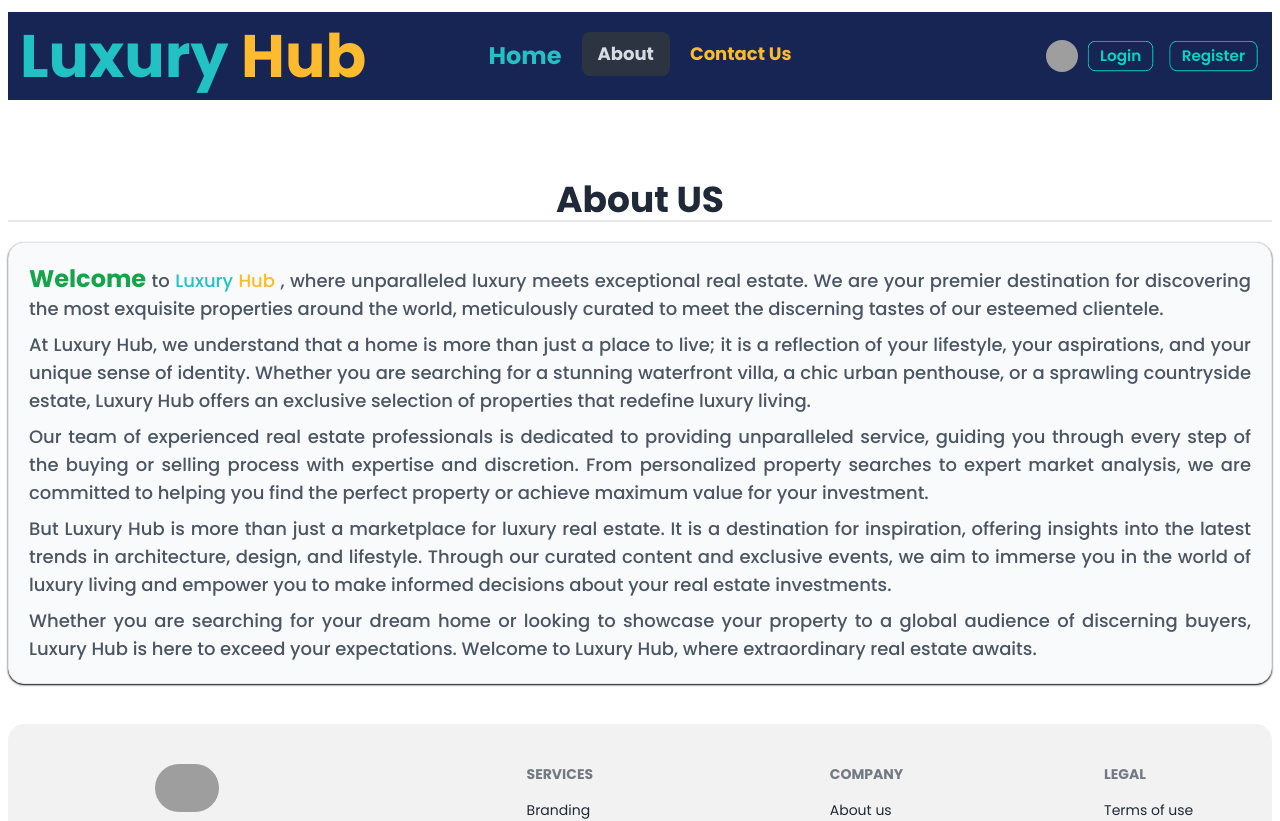
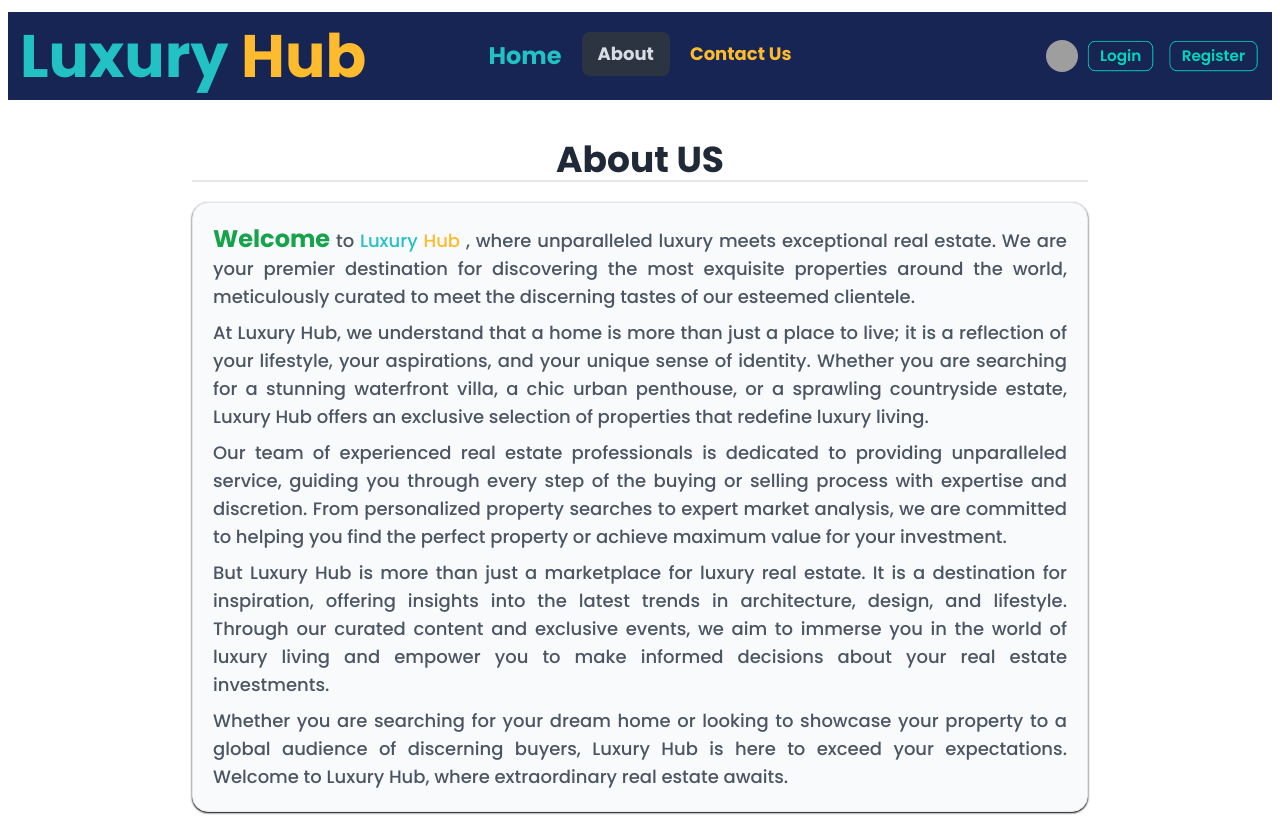
Before and after one commit to saiful797/Luxury-Hub, a React (Vite) app: page /about in a window 1280 px wide. Shown: the top 821 px of the page. Built offline with nearby package versions, Linux system fonts and the light colour scheme; no server answers; grey boxes are pictures that could not be loaded.

Commit message:
Updated about page

```diff
--- a/src/pages/About/About.jsx
+++ b/src/pages/About/About.jsx
@@ -1,7 +1,7 @@
 const About = () => {
     return (
-        <div>
-            <div className="mt-5 md:mt-20">
+        <div className="max-w-4xl mx-auto">
+            <div className="mt-5 md:mt-10">
                 <h1 className="text-4xl font-bold text-center">About US</h1>
                 <hr />
                 <hr />
```
